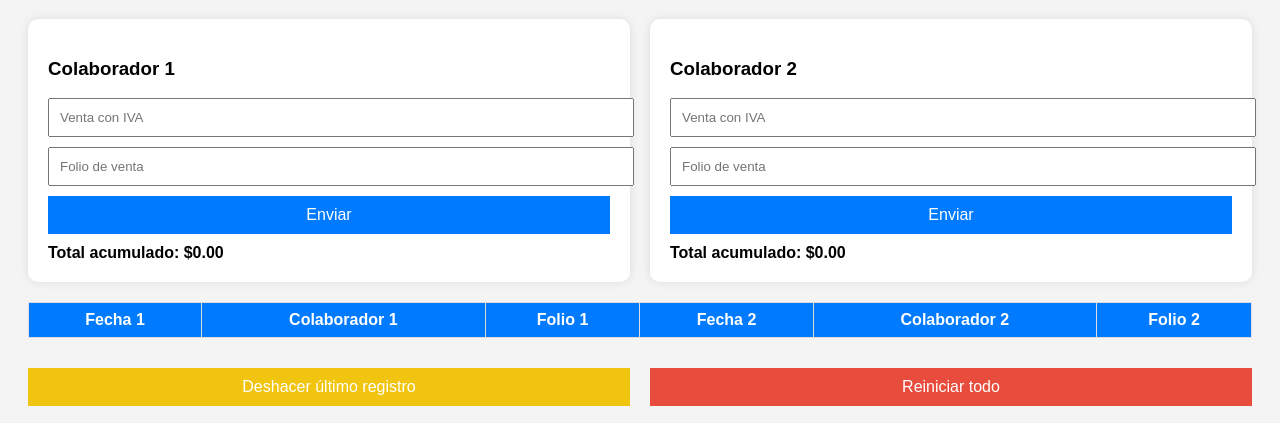
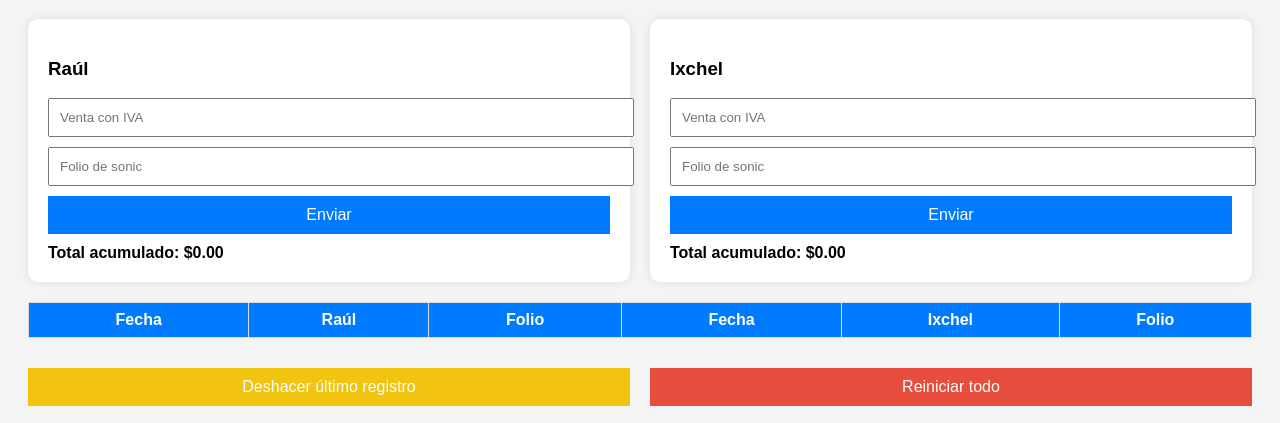
Before and after one commit to sitesmg/ventas-mensuales, a plain HTML site: page index.html in a window 1280 px wide. Shown: the part 89-512 px from the top of the page. Drawn offline with Linux system fonts and the light colour scheme; no server answers.

Commit message:
Update index.html

```diff
--- a/index.html
+++ b/index.html
@@ -30,17 +30,17 @@
 
 <div class="container">
   <div class="colaborador">
-    <h3>Colaborador 1</h3>
+    <h3>Raúl</h3>
     <input type="number" id="venta1" placeholder="Venta con IVA" />
-    <input type="text" id="folio1" placeholder="Folio de venta" />
+    <input type="text" id="folio1" placeholder="Folio de sonic" />
     <button class="btn-enviar" onclick="registrarVenta('colaborador1')">Enviar</button>
     <div class="totales">Total acumulado: $<span id="total1">0.00</span></div>
   </div>
 
   <div class="colaborador">
-    <h3>Colaborador 2</h3>
+    <h3>Ixchel</h3>
     <input type="number" id="venta2" placeholder="Venta con IVA" />
-    <input type="text" id="folio2" placeholder="Folio de venta" />
+    <input type="text" id="folio2" placeholder="Folio de sonic" />
     <button class="btn-enviar" onclick="registrarVenta('colaborador2')">Enviar</button>
     <div class="totales">Total acumulado: $<span id="total2">0.00</span></div>
   </div>
@@ -49,8 +49,8 @@
 <table>
   <thead>
     <tr>
-      <th>Fecha 1</th><th>Colaborador 1</th><th>Folio 1</th>
-      <th>Fecha 2</th><th>Colaborador 2</th><th>Folio 2</th>
+      <th>Fecha</th><th>Raúl</th><th>Folio</th>
+      <th>Fecha</th><th>Ixchel</th><th>Folio</th>
     </tr>
   </thead>
   <tbody id="tablaVentas"></tbody>
```
